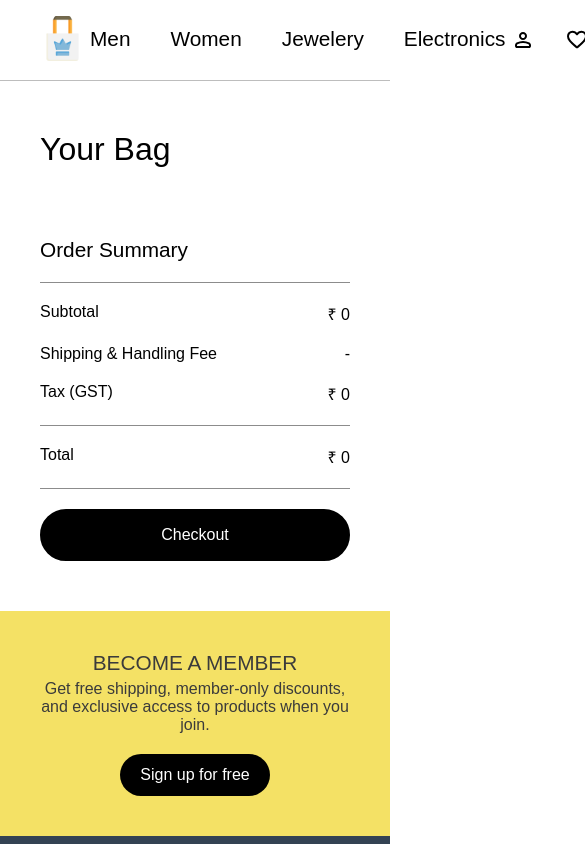
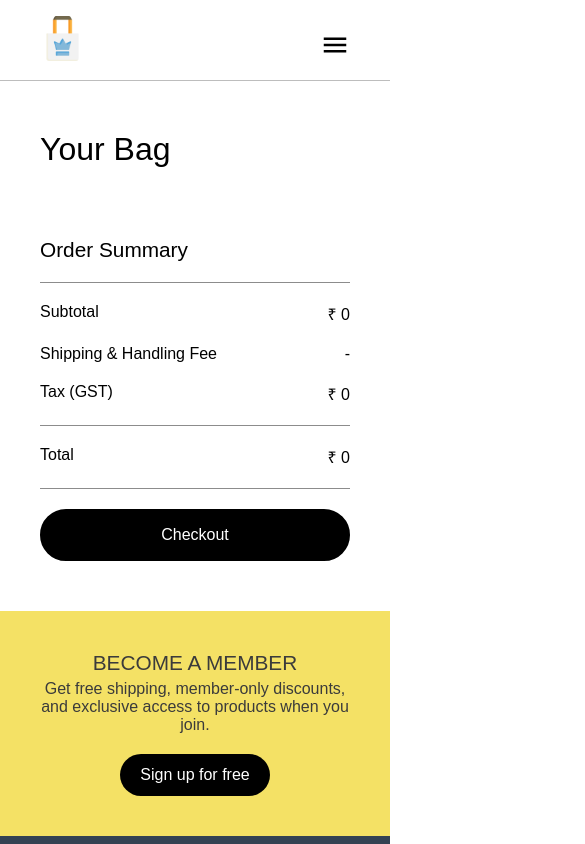
Before and after one commit to AmanPrajapati7015/shopping-cart, a React (Vite) app: page /bag in a window 390 px wide. Shown: the top 844 px of the page, 585 px wide, since content can reach past the window. Built offline with nearby package versions, Linux system fonts and the light colour scheme.

Commit message:
responsive navbar

```diff
--- a/src/navbar.jsx
+++ b/src/navbar.jsx
@@ -2,11 +2,13 @@ import logo from '/navbar/logo.png'
 import profileLogo from '/navbar/profile.svg'
 import favLogo from '/navbar/fav.svg'
 import bagLogo from '/navbar/bag.svg'
+import menuIcon from '/navbar/menu.svg'
 
 import {toTitleCase} from './utils'
 import styles from './styles/navbar.module.css'
 
 import categoriesMap from './data/categories'
+import { useState } from 'react'
 import { useNavigate } from 'react-router-dom'
 
 const sectionsArray = [];
@@ -21,9 +23,17 @@ export default function Navbar(){
 
     const navigator = useNavigate();
 
+    const [isMenuOpen, setIsMenuOpen] = useState(false);
+
+    const handleMenuToggle = () => {
+        setIsMenuOpen(!isMenuOpen);
+    };
+
     function handleClick(e){
+        // console.log(e.target);
         let section = e.target.textContent.toLowerCase();
         navigator('/category/'+ section);
+        setIsMenuOpen(false);
     }
 
     return (
@@ -34,11 +44,9 @@ export default function Navbar(){
             </div>
 
             <div className={styles.middleSection}>
-            {
-                sectionsArray.map((section, i)=>{
+                {sectionsArray.map((section, i)=>{
                     return <h2 key={i} className={styles.sectionItem} onClick={handleClick}>{toTitleCase(section)}</h2>
-                })
-            }
+                })}
             </div>
 
             <div className={styles.icons}>
@@ -47,7 +55,22 @@ export default function Navbar(){
                 <img src={bagLogo} alt="" onClick={()=>navigator('/bag')} />
             </div>
 
+            <div className={styles.menuButton} onClick={handleMenuToggle}>
+                <img src={menuIcon} alt="" />
+            </div>
 
+            {/* Responsive Menu */}
+            {isMenuOpen && (
+                <div className={styles.mobileMenu}>
+                    {sectionsArray.map((section, i) => (
+                        <h2 key={i} className={styles.sectionItem} onClick={handleClick} >{toTitleCase(section)}</h2>
+                    ))}
+                    <hr className={styles.hr}/>
+                    <h2>Profile</h2>
+                    <h2>Favorite</h2>
+                    <h2 onClick={() => {navigator('/bag');setIsMenuOpen(false)}} >Bag</h2>
+                </div>
+            )}
         </nav>
     )
 }
--- a/src/styles/navbar.module.css
+++ b/src/styles/navbar.module.css
@@ -26,3 +26,46 @@
     display: flex;
     gap: 30px;
 }
+
+
+/* smaller screen menu styles */
+.menuButton {
+    display: none;
+    flex-direction: column;
+    justify-content: space-between;
+    width: 30px;
+    height: 20px;
+    cursor: pointer;
+  }
+
+
+  .mobileMenu {
+    display: none;
+    flex-direction: column;
+    align-items: center;
+    gap: 20px;
+    position: absolute;
+    top: 60px;
+    left: 0;
+    width: 100%;
+    background-color: #fff;
+    padding: 20px 0;
+    box-shadow: 0 2px 5px rgba(0, 0, 0, 0.1);
+    z-index: 1000;
+  }
+
+  .hr{
+    align-self: stretch;
+  }
+
+
+@media screen and (max-width: 900px) {
+    .middleSection, .icons{
+      display: none;
+    }
+
+
+    .menuButton, .mobileMenu {
+      display: flex;
+    }
+  }
```
Also changed, not shown: public/navbar/menu.svg (added).
